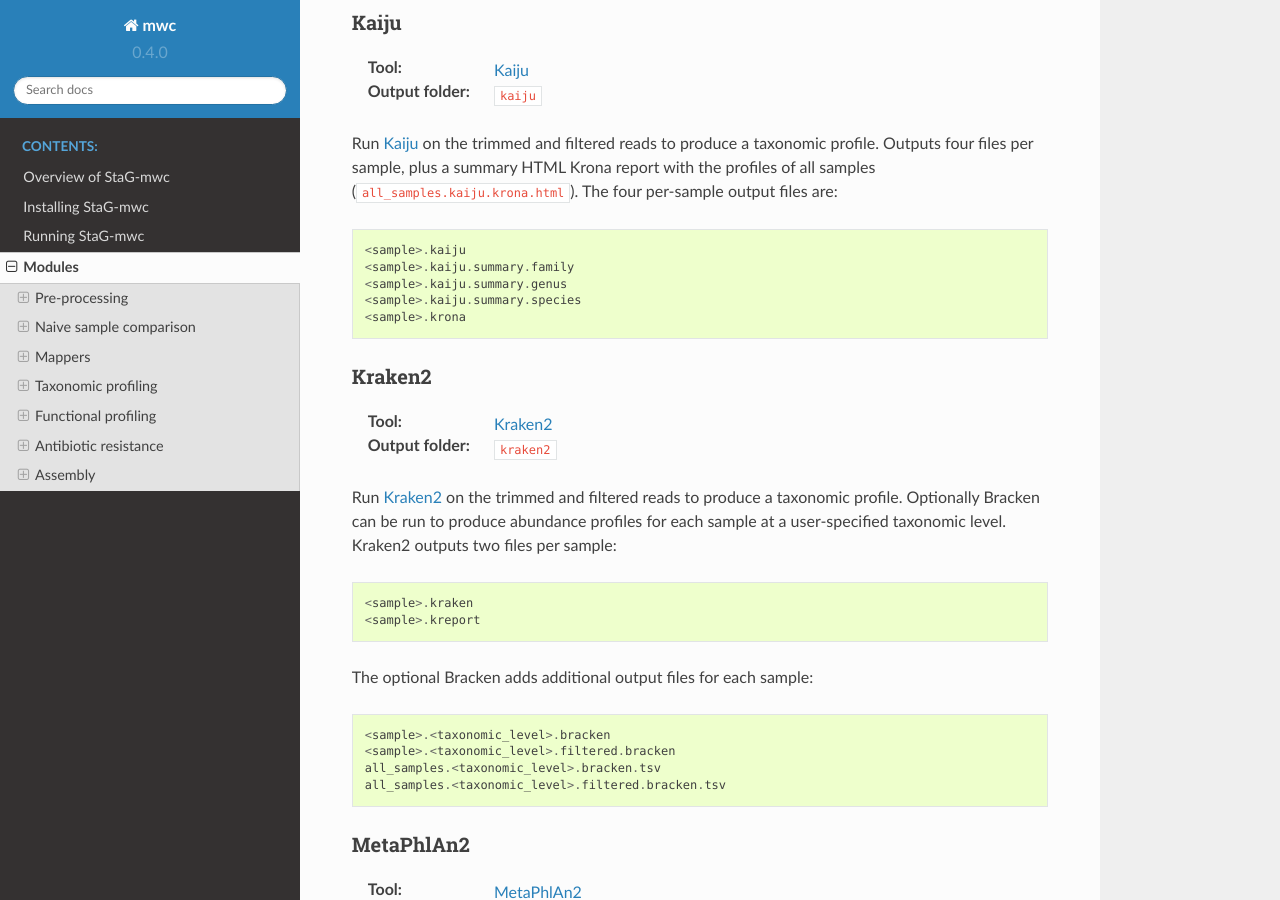
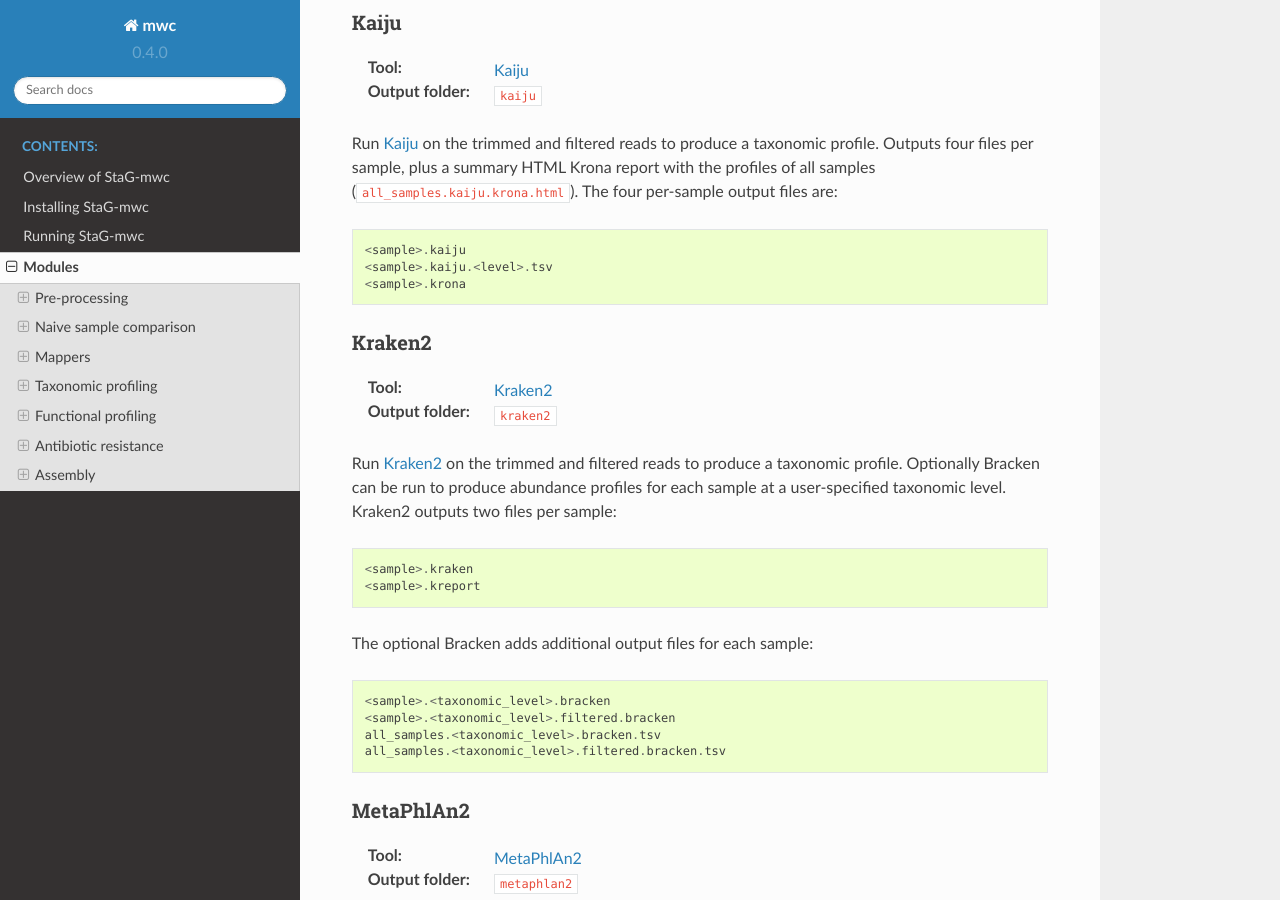
Before and after one commit to ctmrbio/stag-mwc, a Sphinx documentation site: the page built from docs/source/modules.rst, in a window 1280 px wide and 900 px high, scrolled down 5246 px. Built offline with Sphinx 7.4.7 and the Read the Docs theme 2.0.0, drawn with Linux system fonts in a browser that asks for light colours.

Commit message:
Replace kaijuReport with kaiju2table, change output filenames

```diff
--- a/config.yaml
+++ b/config.yaml
@@ -102,6 +102,7 @@ kaiju:
     db: ""                   # [Required] Path to Kaiju DB file
     nodes: ""                # [Required] Path to Kaiju taxonomy nodes.dmp
     names: ""                # [Required] Path to Kaiju taxonomy names.dmp
+    levels: ["species", "genus", "family"]    # Level(s) to summarize Kaiju report to, pick from: superkingdom, phylum, class, order, family, genus, species
 
 kraken2:
     db: ""                   # [Required] Path to Kraken2 DB folder
--- a/docs/source/modules.rst
+++ b/docs/source/modules.rst
@@ -273,9 +273,7 @@ profiles of all samples (``all_samples.kaiju.krona.html``). The four per-sample
 output files are::
 
     <sample>.kaiju
-    <sample>.kaiju.summary.family
-    <sample>.kaiju.summary.genus
-    <sample>.kaiju.summary.species
+    <sample>.kaiju.<level>.tsv
     <sample>.krona
 
 Kraken2
```
Also changed, not shown: CHANGELOG.md (+2 -0 lines), 1 other file.
